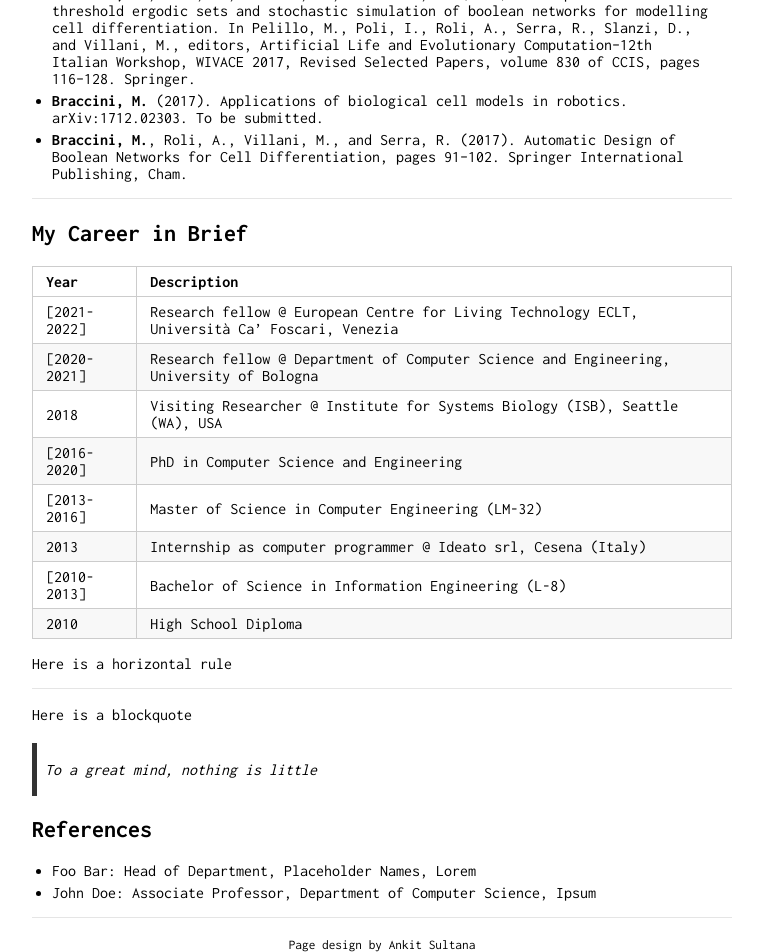
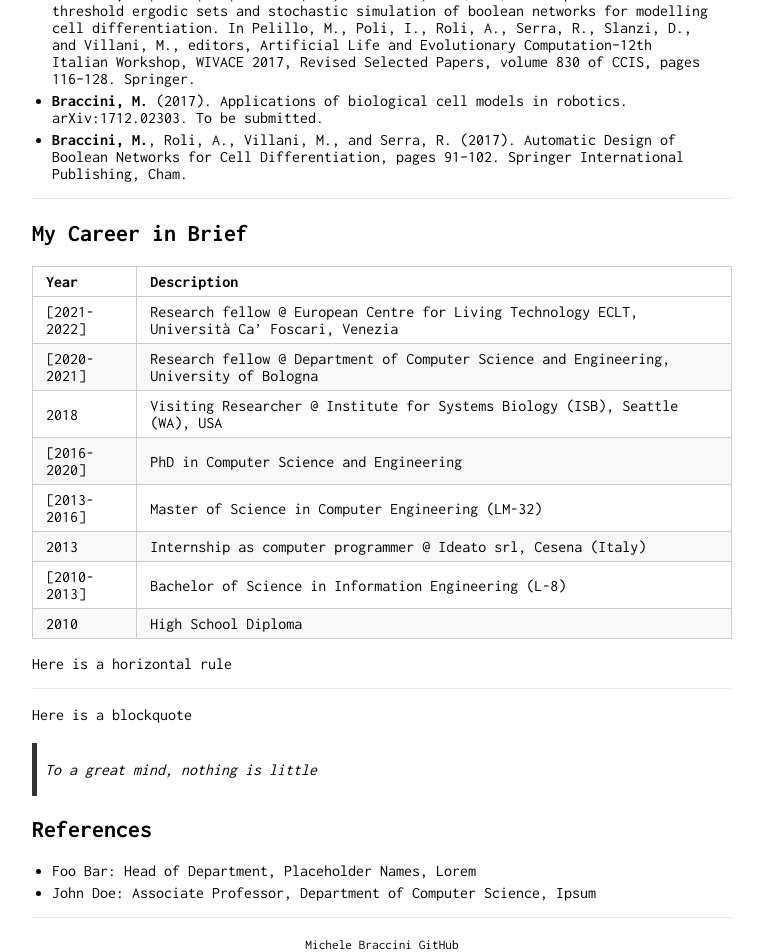
Before and after one commit to mbraccini/michele.braccini, a Jekyll site: the page built from index.md, in a window 1280 px wide. Shown: the part 1111-2063 px from the top of the page, without its empty margins (258-1021 px from the left). Built offline with Jekyll 4.4.1, drawn with Linux system fonts in a browser that asks for light colours; our own code applies the rules of GitHub Pages for plain Markdown files.

Commit message:
Update _config.yml

```diff
--- a/_config.yml
+++ b/_config.yml
@@ -1,5 +1,5 @@
 title: Researcher
-url: "https://ankitsultana.com"
+url: "https://mbraccini.github.io/michele.braccini/"
 baseurl: "/researcher"
 
 markdown: kramdown
@@ -8,8 +8,8 @@ markdown: kramdown
 tracking_id: #
 
 footer: yes
-footer_url: "https://github.com/ankitsultana"
-footer_text: "Page design by Ankit Sultana"
+footer_url: "https://github.com/mbraccini/michele.braccini"
+footer_text: "Michele Braccini GitHub"
 
 sass:
     style: compressed
```
